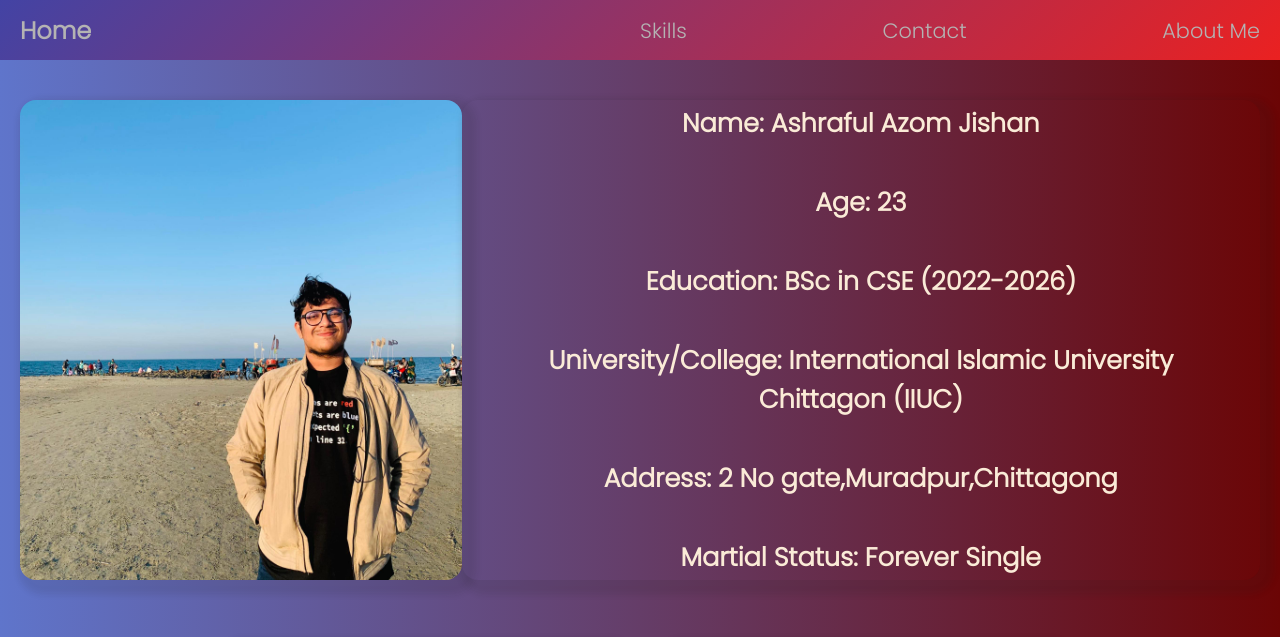
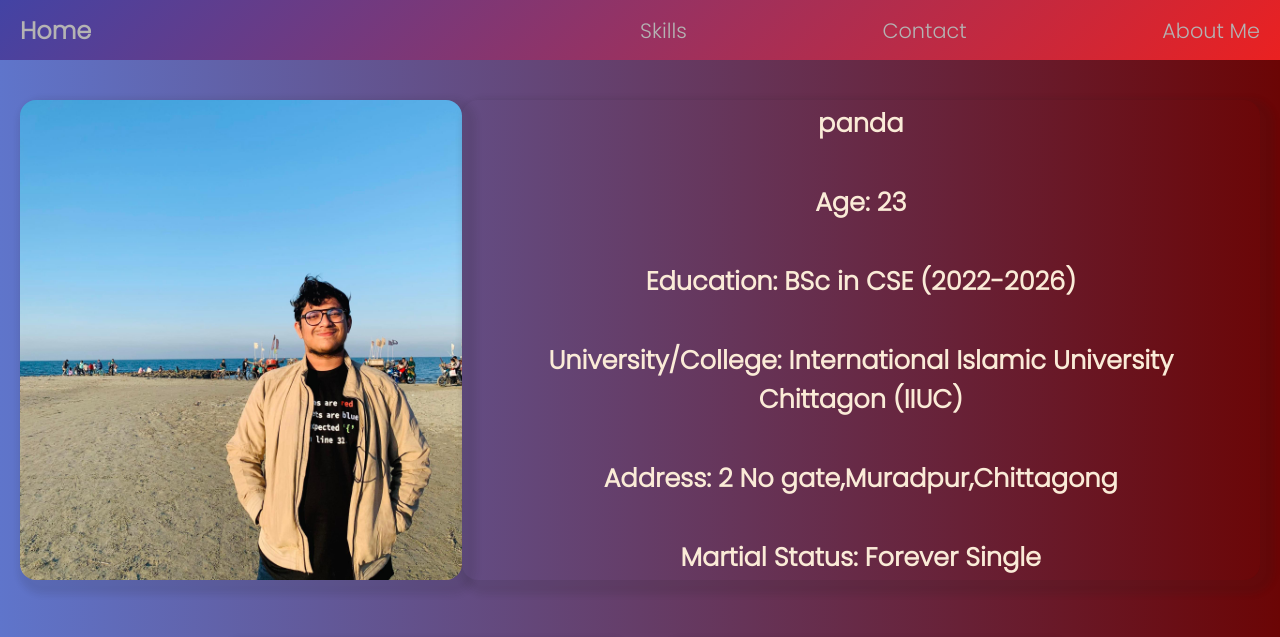
Before and after one commit to Showqix899/projects, a plain HTML site: page pandaProject/index.html in a window 1280 px wide. Shown: the top 637 px of the page. Drawn offline with Linux system fonts and the light colour scheme.

Commit message:
corrected the name

```diff
--- a/pandaProject/index.html
+++ b/pandaProject/index.html
@@ -25,7 +25,7 @@
                 <div class="info">
                     <ul class="info-list">
                         <!-- panda name ar extra ifo gula ekhane lakhbi -->
-                        <li>Name: Ashraful Azom Jishan</li>
+                        <li>panda</li>
                         <li>Age: 23</li>
                         <li>Education: BSc in CSE (2022-2026)</li>
                         <li>University/College: International Islamic University Chittagon (IIUC)</li>
```
